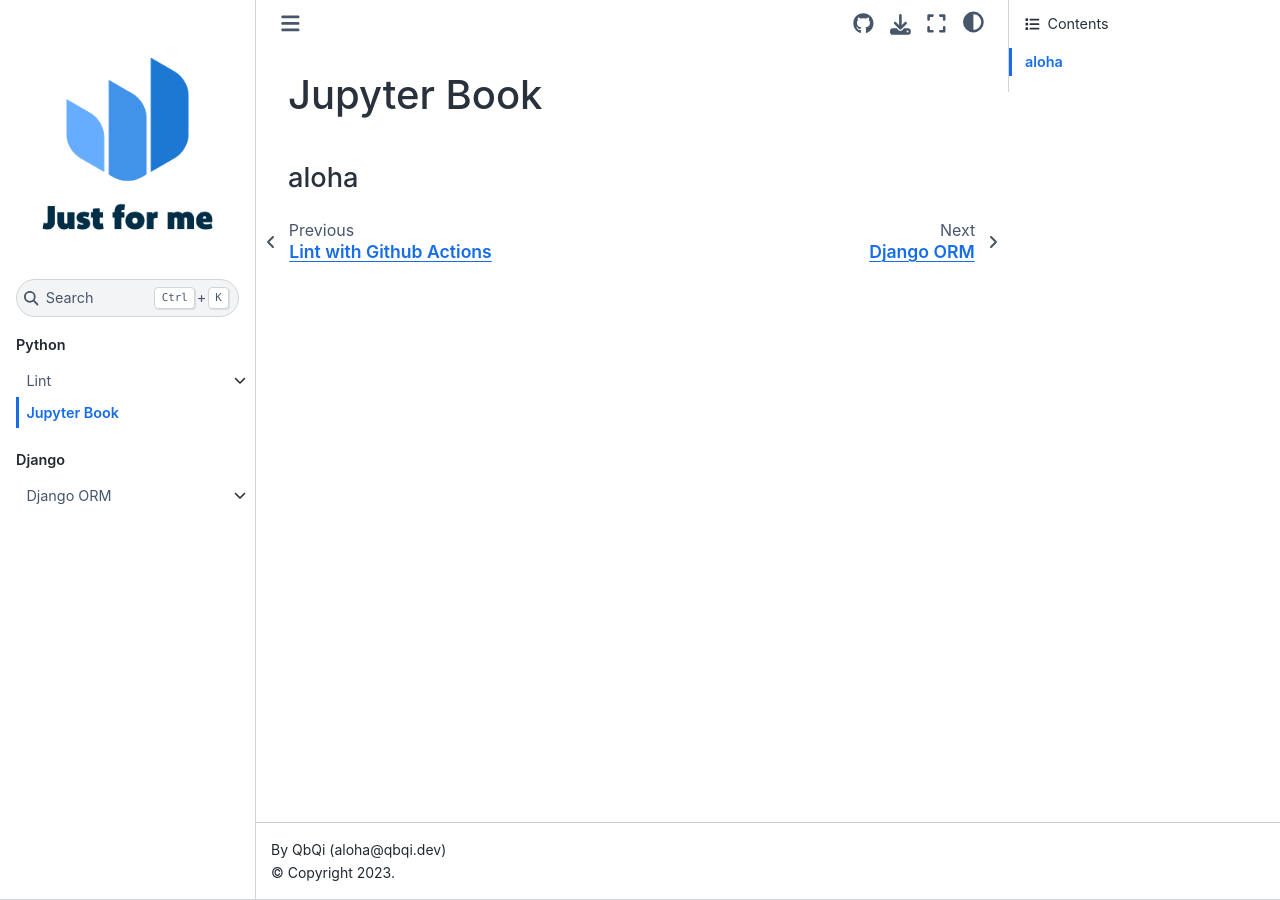
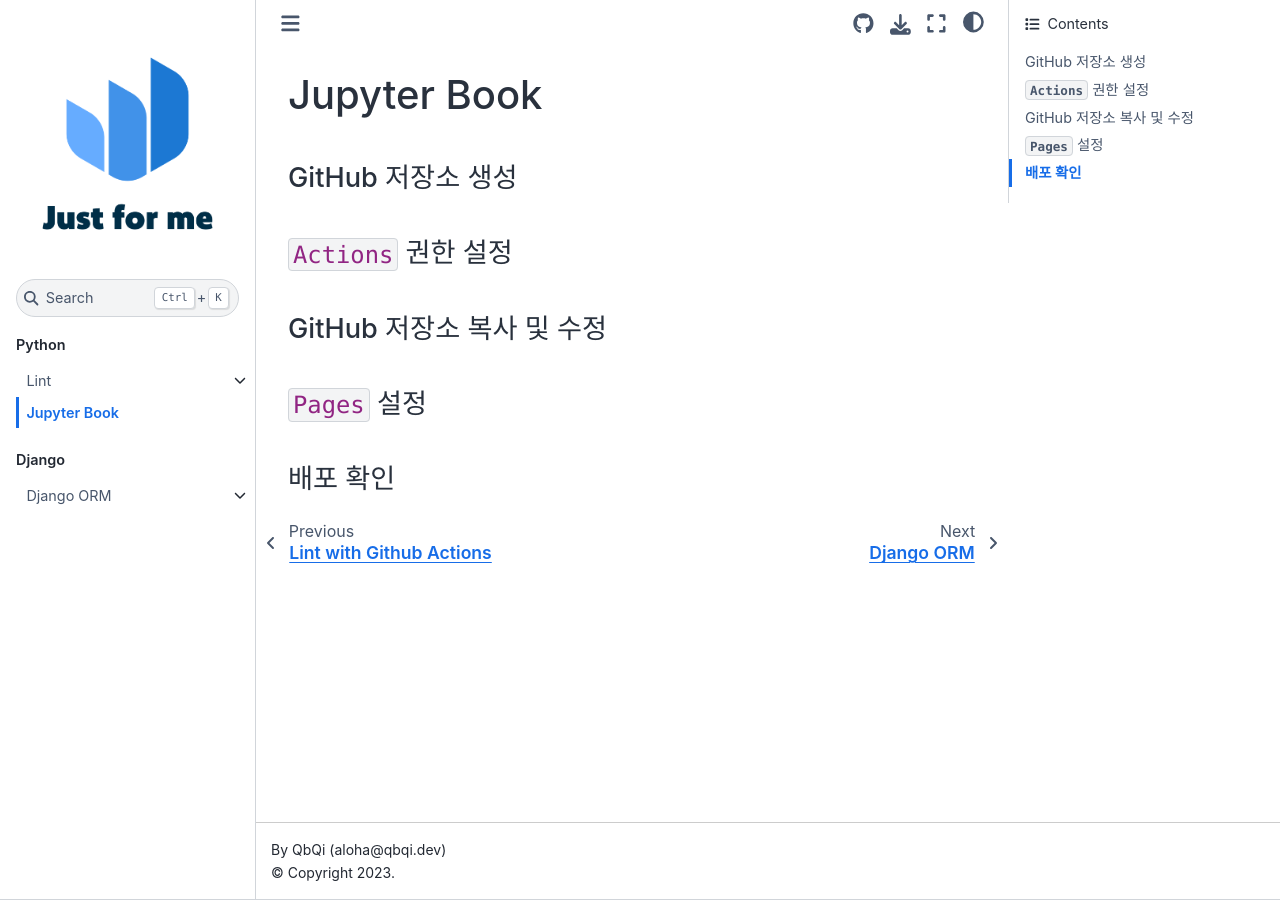
Before and after one commit to QbQi/Just-for-me, a Jupyter Book: the page built from docs/python/jupyter_book/index.md, in a window 1280 px wide. Built offline with Jupyter Book 1.0.4 settings and Sphinx 7.4.7 and the Sphinx Book theme 1.1.4, drawn with Linux system fonts in a browser that asks for light colours.

Commit message:
make jupyter book plot

```diff
--- a/docs/python/jupyter_book/index.md
+++ b/docs/python/jupyter_book/index.md
@@ -1,3 +1,11 @@
 # Jupyter Book
 
-## aloha
+## GitHub 저장소 생성
+
+## `Actions` 권한 설정
+
+## GitHub 저장소 복사 및 수정
+
+## `Pages` 설정
+
+## 배포 확인
```
